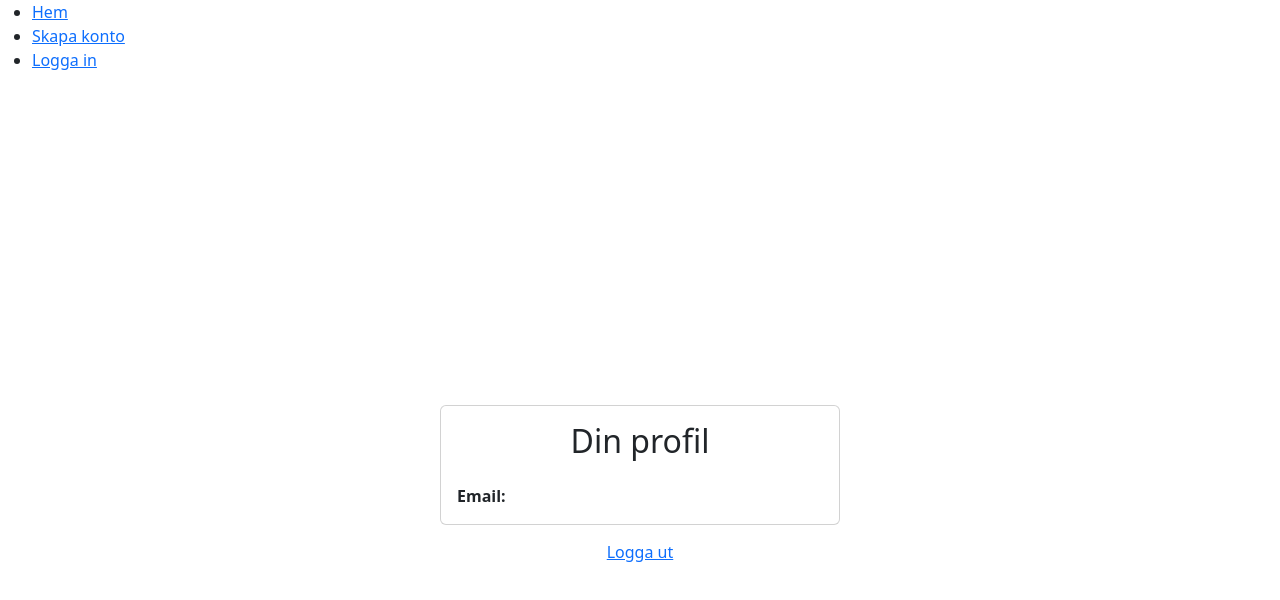
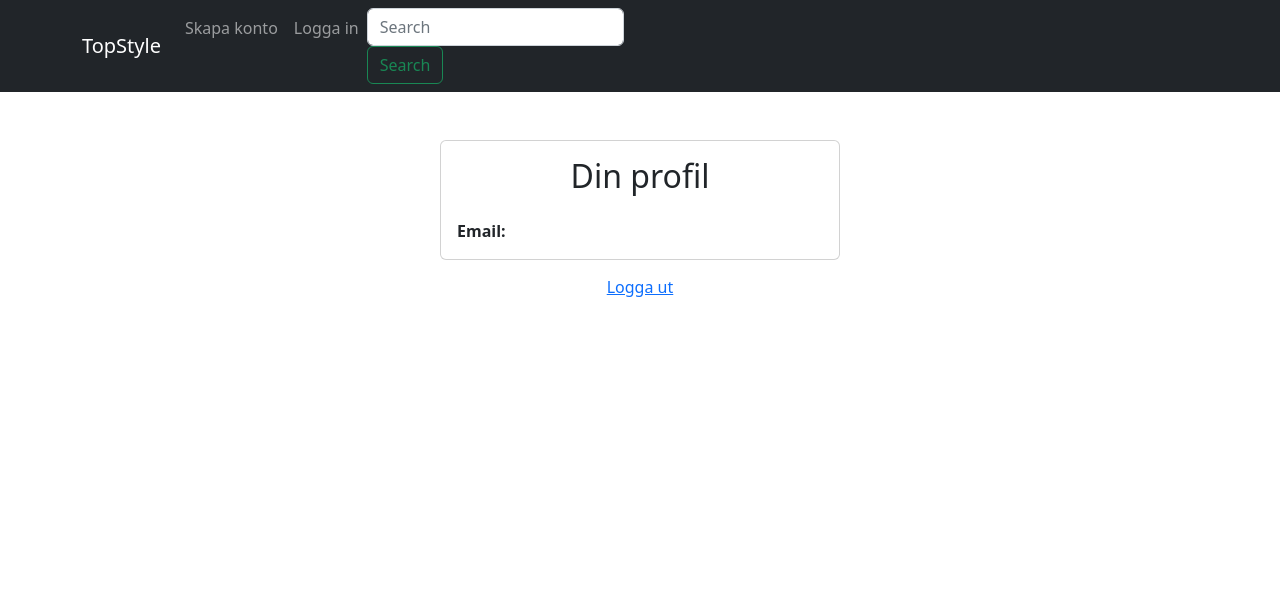
Before and after one commit to og-prips/topstyle-shop, a React (Create React App) app: page / in a window 1280 px wide. Shown: the top 600 px of the page. Built offline with nearby package versions, Linux system fonts and the light colour scheme; no server answers.

Commit message:
add ProductContext

```diff
--- a/src/App.js
+++ b/src/App.js
@@ -1,20 +1,46 @@
-import Navbar from "./components/Navbar";
+// import Navbar from "./components/Navbar";
 import Login from "./components/Login";
 import SignUp from "./components/SignUp";
 import Home from "./components/Home";
-import { Container, Nav } from "react-bootstrap";
+import Search from "./components/Search";
+import { Container, Navbar, Nav, Form, Button } from "react-bootstrap";
 import AuthProvider from "./contexts/AuthContext";
-import { Routes, Route } from "react-router-dom";
+import { Routes, Route, Link } from "react-router-dom";
 
 function App() {
   return (
     <>
-      <Navbar />
+      {/* <Navbar /> */}
+      <Navbar bg="dark" variant="dark" expang="lg">
+        <Container>
+          <Navbar.Brand as={Link} to="/">
+            TopStyle
+          </Navbar.Brand>
 
-      <Container
-        className="d-flex align-items-center justify-content-center"
-        style={{ minHeight: "100vh" }}
-      >
+          <Navbar.Toggle aria-controls="basic-navbar-nav" />
+
+          <Navbar.Collapse id="basic-navbar-nav">
+            <Nav className="me-auto">
+              <Nav.Link as={Link} to="/signup">
+                Skapa konto
+              </Nav.Link>
+              <Nav.Link as={Link} to="/login">
+                Logga in
+              </Nav.Link>
+              <Form inline>
+                <Form.Control
+                  type="text"
+                  placeholder="Search"
+                  className="mr-sm-2"
+                />
+                <Button variant="outline-success">Search</Button>
+              </Form>
+            </Nav>
+          </Navbar.Collapse>
+        </Container>
+      </Navbar>
+
+      <Container className="d-flex align-items-center justify-content-center mt-5">
         <div className="w-100" style={{ maxWidth: "400px" }}>
           <AuthProvider>
             <Routes>
--- /dev/null
+++ b/src/components/Search.jsx
@@ -0,0 +1,18 @@
+import { useRef } from "react";
+
+const Search = () => {
+  const searchRef = useRef();
+
+  const handleSearch = () => {
+    alert(searchRef.current.value);
+  };
+
+  return (
+    <>
+      <input type="text" placeholder="Sök produkt..." ref={searchRef} />
+      <button onClick={handleSearch}></button>
+    </>
+  );
+};
+
+export default Search;
```
Also changed, not shown: src/contexts/ProductContext.js (added, +15 -0 lines).
